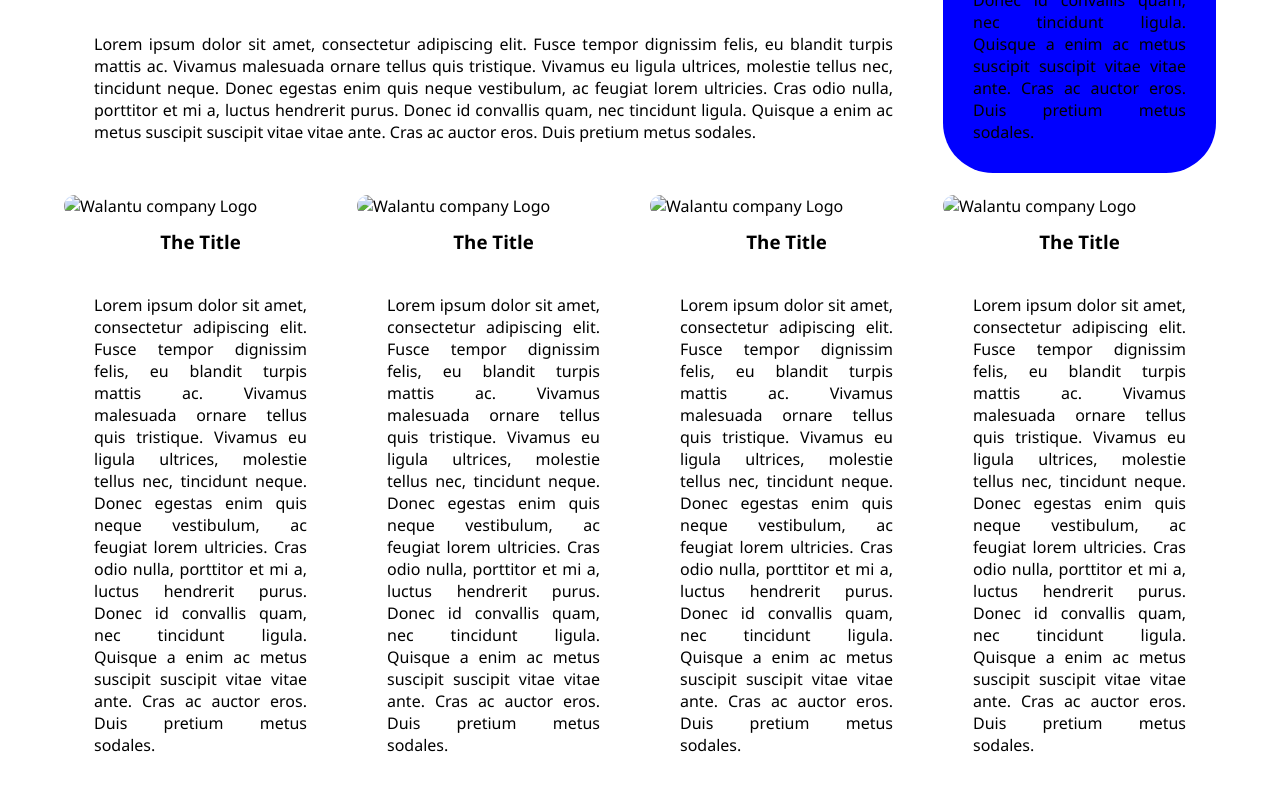
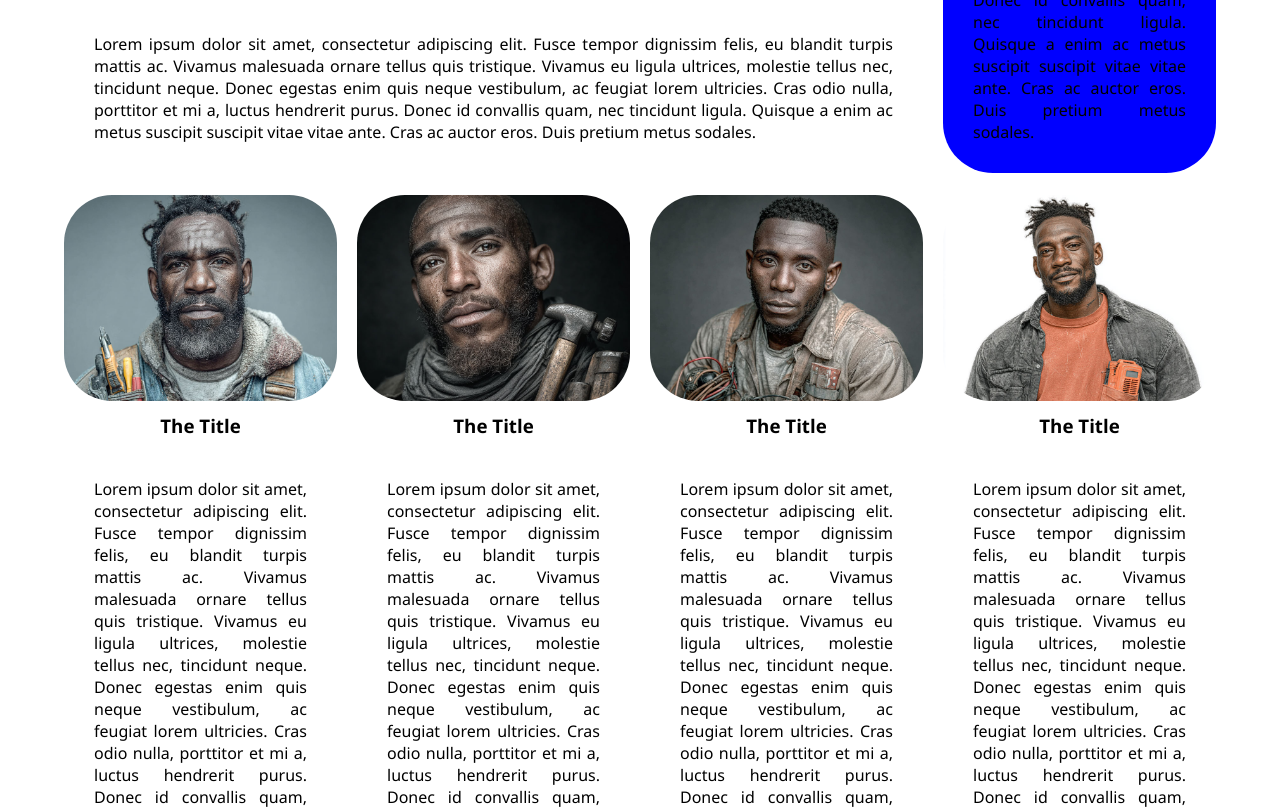
Before and after one commit to akiwumi/walantu, a plain HTML site: page index.html in a window 1280 px wide. Shown: the part 1566-2376 px from the top of the page. Drawn offline with Linux system fonts and the light colour scheme; files whose address does not match are found by name.

Commit message:
Update index.html

```diff
--- a/index.html
+++ b/index.html
@@ -50,7 +50,7 @@
 			<article class="grid-card">
 				<img
 					class="card-image-a"
-					src="./images/Thank-1.jpg"
+					src="./myfolder/Thank-1.jpg"
 					alt="Walantu company Logo"/>
 				<h1>Welcome</h1>
 				<p>Lorem ipsum dolor sit amet, consectetur adipiscing elit. Fusce tempor dignissim felis,
@@ -89,7 +89,7 @@
 			<article class="grid-card">
 				<img
 					class="card-image"
-					src="./images/man-1.jpg"
+					src="./myfolder/man-1.jpg"
 					alt="Walantu company Logo"/>
 				<h3>The Title</h3>
 				<p>Lorem ipsum dolor sit amet, consectetur adipiscing elit. Fusce tempor dignissim felis,
@@ -103,7 +103,7 @@
 			<article class="grid-card">
 				<img
 					class="card-image"
-					src="./images/man-2.jpg"
+					src="./myfolder/man-2.jpg"
 					alt="Walantu company Logo"/>
 				<h3>The Title</h3>
 				<p>Lorem ipsum dolor sit amet, consectetur adipiscing elit. Fusce tempor dignissim felis,
@@ -117,7 +117,7 @@
 			<article class="grid-card">
 				<img
 					class="card-image"
-					src="./images/man-3.jpg"
+					src="./myfolder/man-3.jpg"
 					alt="Walantu company Logo"/>
 				<h3>The Title</h3>
 				<p>Lorem ipsum dolor sit amet, consectetur adipiscing elit. Fusce tempor dignissim felis,
@@ -131,7 +131,7 @@
 			<article class="grid-card">
 				<img
 					class="card-image"
-					src="./images/man-4.jpg"
+					src="./myfolder/man-4.jpg"
 					alt="Walantu company Logo"/>
 				<h3>The Title</h3>
 				<p>Lorem ipsum dolor sit amet, consectetur adipiscing elit. Fusce tempor dignissim felis,
```
